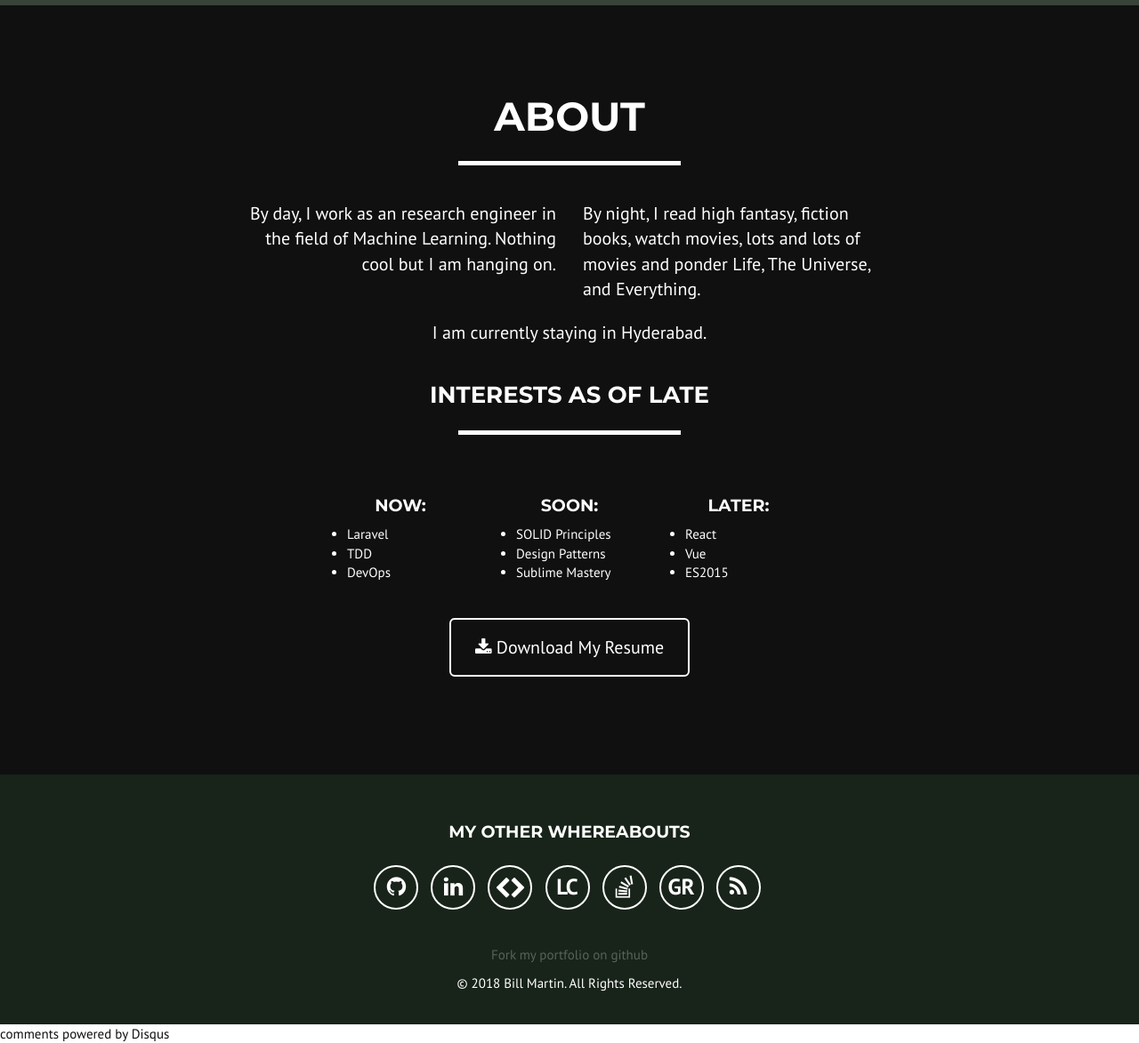
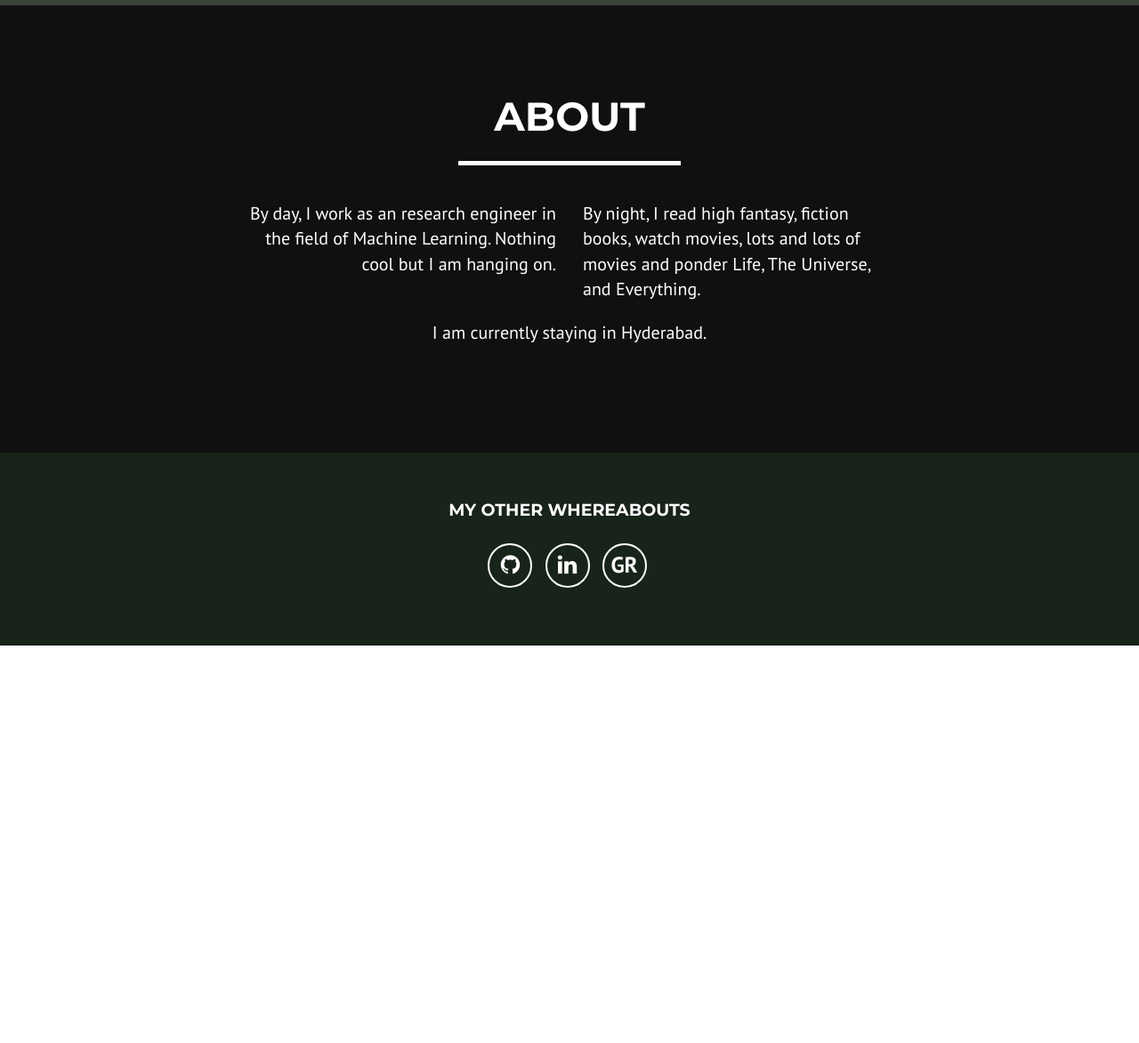
Before and after one commit to yuvraj-singh/yuvraj-singh.github.io, a Jekyll site: the page built from index.html, in a window 1280 px wide and 1277 px high, cut to the strip 104-1277 px from the top of the window. Shown: the whole strip at 89% size. Built offline with Jekyll 4.4.1, drawn with Linux system fonts in a browser that asks for light colours.

Commit message:
trying something

```diff
--- a/_config.yml
+++ b/_config.yml
@@ -101,25 +101,25 @@ footer:
 social:
   - title: github
     tooltip: "Github: Code I am writing"
-    url: https://github.com/bill-c-martin
+    url: https://github.com/yuvraj-singh
   - title: linkedin
     tooltip: "Linkedin: Places I've worked"
-    url: https://www.linkedin.com/in/billmartin9
-  - title: codeschool
-    tooltip: "Codeschool: Skills I am learning"
-    url: https://www.codeschool.com/users/90602
-  - title: laracasts
-    tooltip: "Laracasts: Skills I am learning"
-    url: https://laracasts.com/@wcmarti2
-  - title: stack-overflow
-    tooltip: "Stack Overflow: Solutions I've been exchanging"
-    url: http://stackoverflow.com/users/5743565/bill-martin
+    url: https://www.linkedin.com/in/yuvraj-singh-621a6180/
+  # - title: codeschool
+  #   tooltip: "Codeschool: Skills I am learning"
+  #   url: https://www.codeschool.com/users/90602
+  # - title: laracasts
+  #   tooltip: "Laracasts: Skills I am learning"
+  #   url: https://laracasts.com/@wcmarti2
+  # - title: stack-overflow
+  #   tooltip: "Stack Overflow: Solutions I've been exchanging"
+  #   url: http://stackoverflow.com/users/5743565/bill-martin
   - title: goodreads
     tooltip: "Goodreads: Books I've been reading"
-    url: http://www.goodreads.com/billmartin
-  - title: rss
-    tooltip: Subscribe to RSS feed
-    url: /feed.xml
+    url: https://goodreads.com/yuvraj-singh
+  # - title: rss
+  #   tooltip: Subscribe to RSS feed
+  #   url: /feed.xml
 
 # Credits content
 credits: '<a href="https://github.com/bill-c-martin/bill-c-martin.github.io">Fork my portfolio on github</a>'
--- a/_includes/about.html
+++ b/_includes/about.html
@@ -20,44 +20,5 @@
                 <p>{{ site.about.content.bottom }}</p>
               </div>
             </div>
-            <div class="row" id="interests">
-                <div class="col-lg-12 text-center">
-                    <h3>{{ site.about.interests.header }}</h3>
-                    <hr class="star-light">
-                </div>
-            </div>
-            <div class="row">
-                <div class="col-md-2 col-md-offset-3 col-xs-4 ">
-                    <h4 class="text-center">{{ site.about.interests.content.left.header }}:</h4>
-                    <ul>
-                        {% for item in site.about.interests.content.left.list %}
-                            <li>{{ item.item }}</li>
-                        {% endfor %}
-                    </ul>
-                </div>
-                <div class="col-md-2 col-xs-4">
-                    <h4 class="text-center">{{ site.about.interests.content.center.header }}:</h4>
-                    <ul>
-                        {% for item in site.about.interests.content.center.list %}
-                            <li>{{ item.item }}</li>
-                        {% endfor %}
-                    </ul>
-                </div>
-                <div class="col-md-2 col-xs-4">
-                    <h4 class="text-center">{{ site.about.interests.content.right.header }}:</h4>
-                    <ul>
-                        {% for item in site.about.interests.content.right.list %}
-                            <li>{{ item.item }}</li>
-                        {% endfor %}
-                    </ul>
-                </div>
-            </div>
-            <div class="row">
-                <div class="col-xs-8 col-xs-offset-2 text-center">
-                    <a href="{{ site.about.button.href }}" class="btn btn-lg btn-outline">
-                        <i class="fa fa-download"></i> {{ site.about.button.text }}
-                    </a>
-                </div>
-            </div>
         </div>
     </section>
--- a/_includes/footer.html
+++ b/_includes/footer.html
@@ -23,14 +23,6 @@
                     </div>
                 </div>
             </div>
-            <div class="container">
-                <div class="row">
-                    <div class="col-lg-12">
-                        <p>{{ site.credits }}</p>
-                        <p>&copy; 20{{ site.time | date: '%y' }} {{ site.footer.copyright }}</p>
-                    </div>
-                </div>
-            </div>
         </div>
     </footer>
 
--- a/_includes/js.html
+++ b/_includes/js.html
@@ -22,8 +22,3 @@
 
     <!-- billmartin.io customizations -->
     <script src="{{ "/js/custom.js" }}"></script>
-
-    {% if site.contact == "disqus" or site.disqus_shortname != "myshortname" %}
-        <!-- Disqus Stuff -->
-        {% include js_disqus.html %}
-    {% endif %}
--- a/_layouts/default.html
+++ b/_layouts/default.html
@@ -5,12 +5,7 @@
     {% include nav.html %}
     {% include header.html %}
     {% include about.html %}
-
     {% include footer.html %}
     {% include js.html %}
-
-    {% if site.google_analytics_tracker_id %}
-      {% include analytics.html %}
-    {% endif %}
     </body>
 </html>
```
